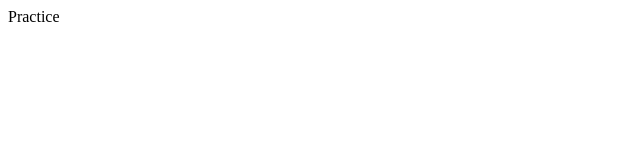
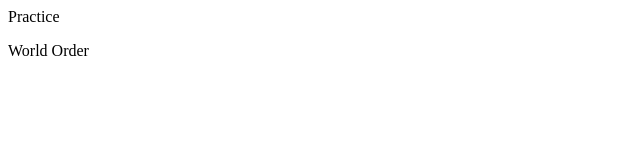
Before and after one commit to w2-b0rn/practice-repo, a plain HTML site: page index.html in a window 1280 px wide. Shown: the full height of the page, 0-640 px from the left. Drawn offline with Linux system fonts and the light colour scheme.

Commit message:
added some index changes

```diff
--- a/index.html
+++ b/index.html
@@ -1 +1,2 @@
 <div>Practice</div>
+<p> World Order</p>
```
